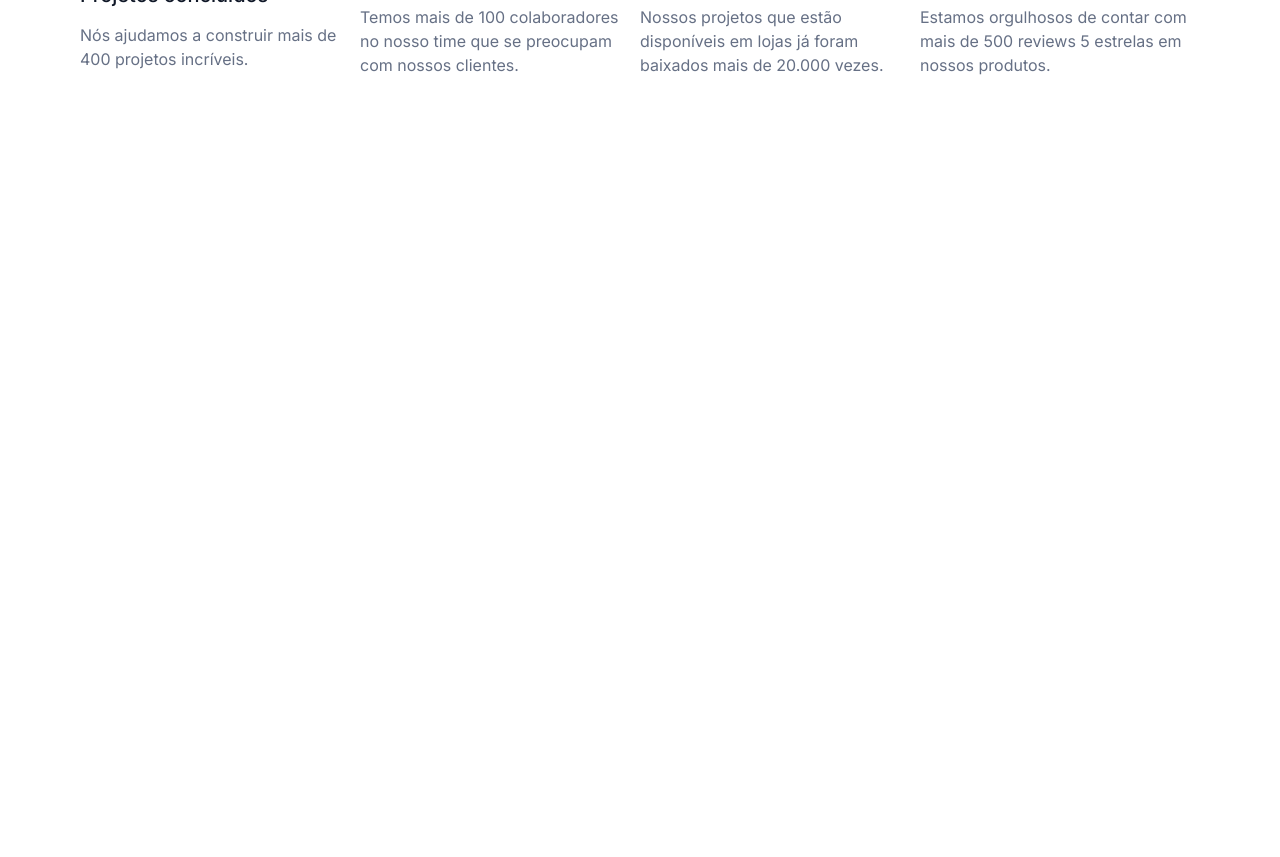
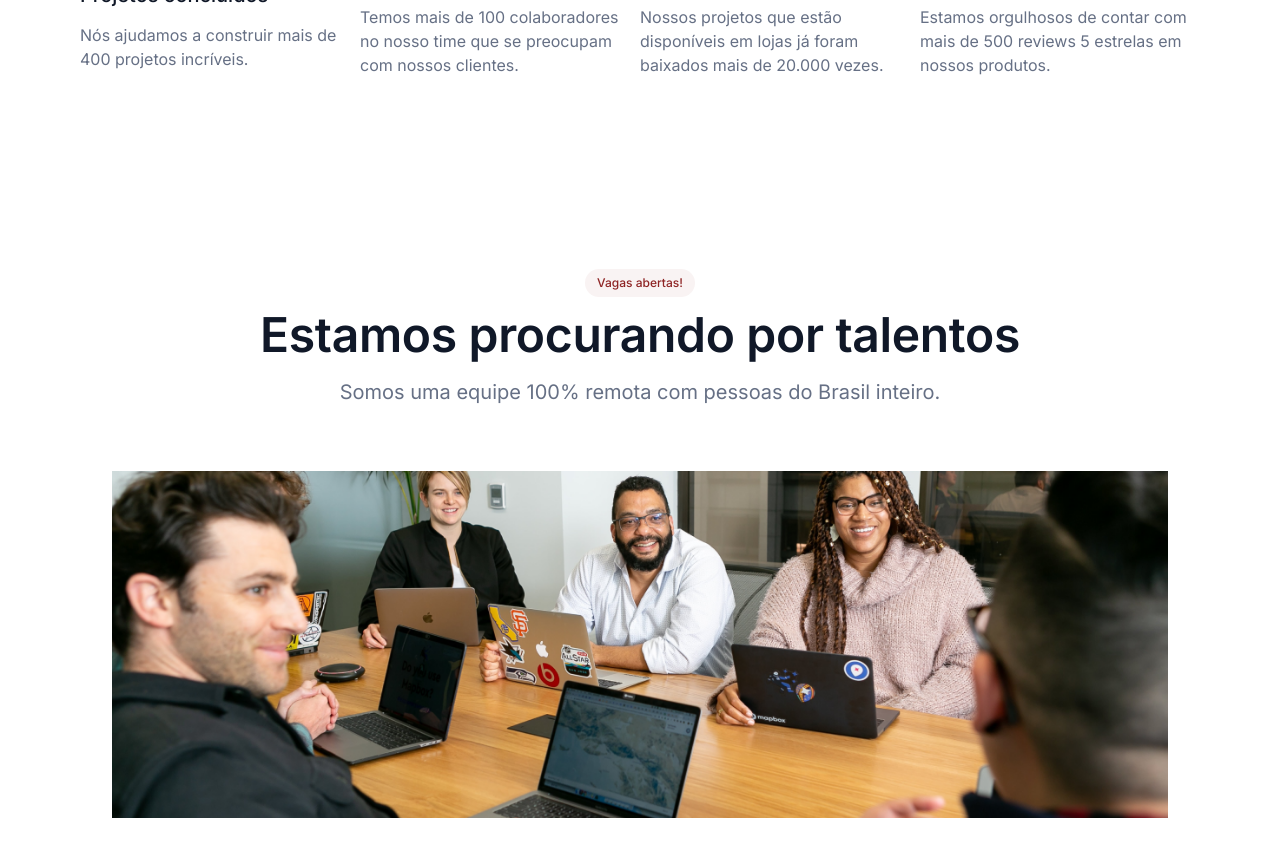
Before and after one commit to igoruriel/Optimus-tech-treino, a plain HTML site: page index.html in a window 1280 px wide. Shown: the part 605-1462 px from the top of the page. Before the commit the page ends 800 px from the top, so only its background shows below. Drawn offline with Linux system fonts and the light colour scheme.

Commit message:
adicionando a seção de vagas abertas até a img

```diff
--- /dev/null
+++ b/assets/css/vagas.css
@@ -0,0 +1,46 @@
+.vagas {
+    padding: 6rem 0 0;
+}
+
+.vagas__caixa {
+    display: flex;
+    flex-direction: column;
+    align-items: center;
+    gap: 1rem;
+}
+
+.vagas__titulo {
+    background-color: var(--vermelho-transparente);
+
+    font-size:.75rem;
+    font-weight: var(--peso-500);
+    line-height: 1.25rem;
+
+    padding: .25rem .75rem;
+
+    border-radius: 1rem;
+}
+
+.vagas__caixa__conteudo {
+    display: flex;
+    flex-direction: column;
+    align-items: center;
+    gap: 1.25rem;
+}
+
+.vagas__subtitulo {
+    font-size: 3rem;
+    line-height: 2.75rem;
+}
+
+.vagas__paragrafo {
+    font-size: 1.25rem;
+    line-height: 1.875rem;
+}
+
+.vagas__img {
+    box-sizing: border-box;
+
+    width: 100%;
+    padding: 4rem 2rem;
+}
--- a/index.html
+++ b/index.html
@@ -16,6 +16,7 @@
     <link rel="stylesheet" href="/assets/css/cabecalho.css">
     <link rel="stylesheet" href="/assets/css/sobre.css">
     <link rel="stylesheet" href="/assets/css/metricas.css">
+    <link rel="stylesheet" href="/assets/css/vagas.css">
 </head>
 <body class="container">
     <header class="cabecalho">
@@ -88,6 +89,18 @@
                 </div>
             </div>
         </section>
+        <section class="secao vagas">
+            <div class="vagas__principal">
+                <div class="vagas__caixa">
+                    <h2 class="titulo vagas__titulo">Vagas abertas!</h2>
+                    <div class="vagas__caixa__conteudo">
+                        <h3 class="subtitulo vagas__subtitulo">Estamos procurando por talentos</h3>
+                        <p class="paragrafo vagas__paragrafo">Somos uma equipe 100% remota com pessoas do Brasil inteiro.</p>
+                    </div>
+                </div>
+                <img src="/assets/img/pic_chamada.png" alt="Pessoas sorrindo e sentadas em volta de uma mesa em reunião" class="vagas__img">
+            </div>
+        </section>
     </main>
 </body>
 </html>
```
Also changed, not shown: 1 other file.
